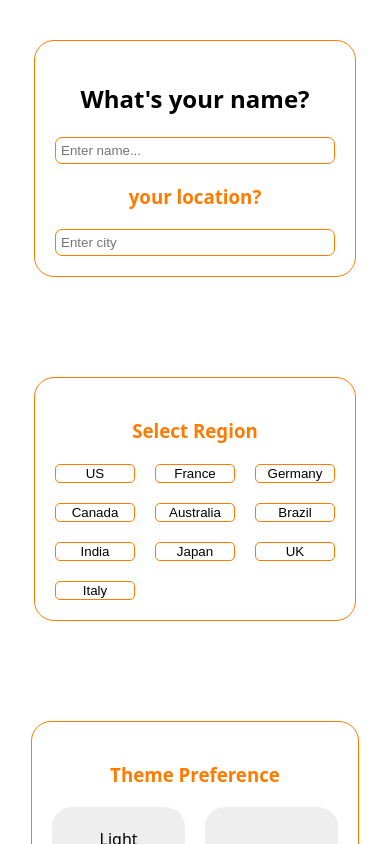
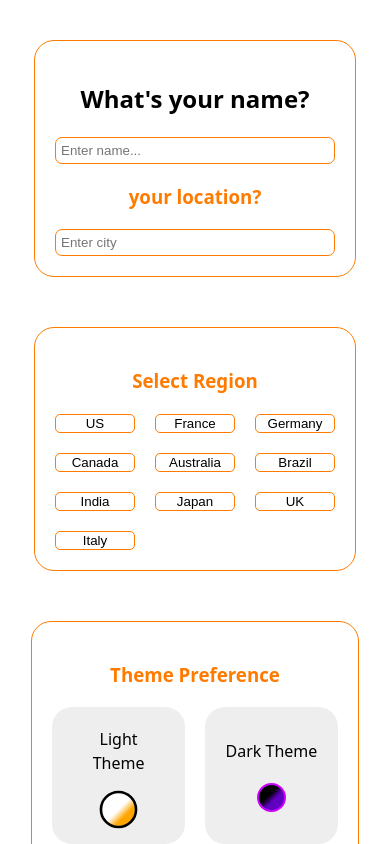
Before and after one commit to Buariadebola/news-pulse, a React (Vite) app: page /info in a window 390 px wide. Shown: the top 844 px of the page. Built offline with nearby package versions, Linux system fonts and the light colour scheme; no server answers.

Commit message:
Update App.css

```diff
--- a/src/App.css
+++ b/src/App.css
@@ -315,6 +315,14 @@ body{
   margin: 0 auto;
   min-width: 80%;
 	}
+	.info-page{
+  background-color: var(--inv-text);
+  color: var(--text-color);
+  display: flex;
+  align-items: center;
+  flex-direction: column;
+  gap: 50px;
+	}
 }
 /*Home page*/
 .home{
```
